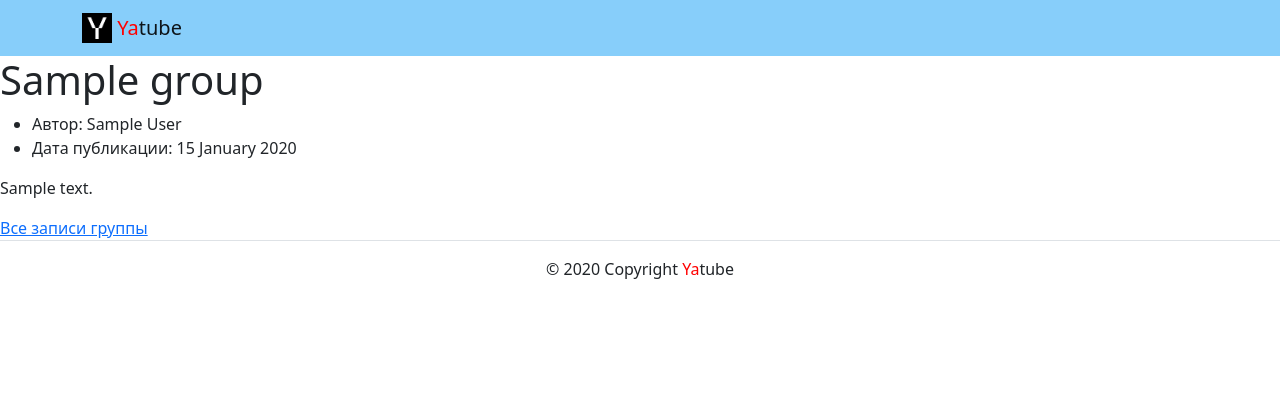
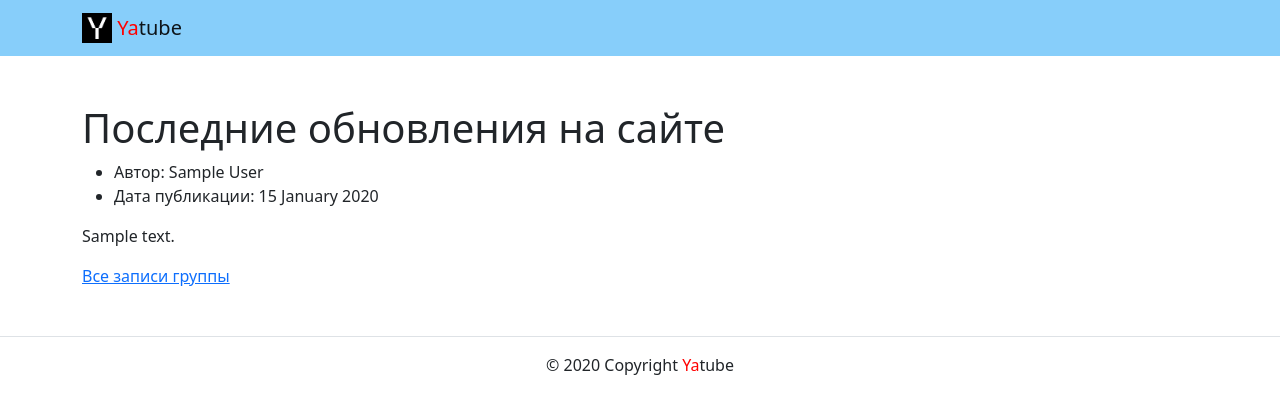
Before and after one commit to madarsword/hw02_community, a Django app: template yatube/templates/posts/index.html in a window 1280 px wide. Shown: the top 414 px of the page. Run offline with Django 3.2, Linux system fonts and the light colour scheme; tables that the repository leaves empty hold one stand-in row (values such as "Sample post"); the template is opened without the code that fills it: values that come from a table or form of the project are taken from there, most other values are stand-ins (such as "Sample title", 1, 10 or a date in 2020); some libraries are stand-ins or nearby versions.

Commit message:
текст комментария

```diff
--- a/yatube/posts/constants.py
+++ /dev/null
@@ -1 +0,0 @@
-POSTS_PER_PAGE = 10
--- a/yatube/posts/models.py
+++ b/yatube/posts/models.py
@@ -1,5 +1,4 @@
 from django.db import models
-
 from django.contrib.auth import get_user_model
 
 
--- a/yatube/templates/base.html
+++ b/yatube/templates/base.html
@@ -25,9 +25,11 @@
       {% include 'includes/header.html' %}
     </header>
     <main>
-      {% block content %}
-        Контент
-      {% endblock %}
+      <div class="container py-5">
+        {% block content %}
+          Контент
+        {% endblock %}
+      </div>
     </main>
     <footer class="border-top text-center py-3">
       {% include 'includes/footer.html' %}
--- a/yatube/templates/posts/group_list.html
+++ b/yatube/templates/posts/group_list.html
@@ -2,7 +2,7 @@
 {% block title %} Записи сообщества {{ group.title }} {% endblock %}
 {% block content %}
   <h1>{{ group.title }}</h1>
-  {{ group.description }}
+  <p>{{ group.description }}</p>
   {% for post in posts %}
     <article>
       <ul>
@@ -15,6 +15,6 @@
       </ul>
       <p>{{ post.text|linebreaksbr }}</p>
     </article>
-  {% if not forloop.last %}<hr>{% endif %}
+    {% if not forloop.last %}<hr>{% endif %}
   {% endfor %}
 {% endblock %}
--- a/yatube/templates/posts/index.html
+++ b/yatube/templates/posts/index.html
@@ -1,8 +1,9 @@
 {% extends 'base.html' %}
 {% block title %} Последние обновления на сайте {% endblock %}
 {% block content %}
-  <h1>{{ group.title }}</h1>
+  <h1>Последние обновления на сайте</h1>
   {% for post in posts %}
+    <article>
       <ul>
         <li>
           Автор: {{ post.author.get_full_name }}
@@ -12,6 +13,7 @@
         </li>
       </ul>
       <p>{{ post.text|linebreaksbr }}</p>
+    </article>
     {% if post.group %}
       <a href="{% url 'posts:group_list' post.group.slug %}">
         Все записи группы
```
Also changed, not shown: yatube/yatube/settings.py (+3 -38 lines). Lines whose indentation alone changed are shown as unchanged.
